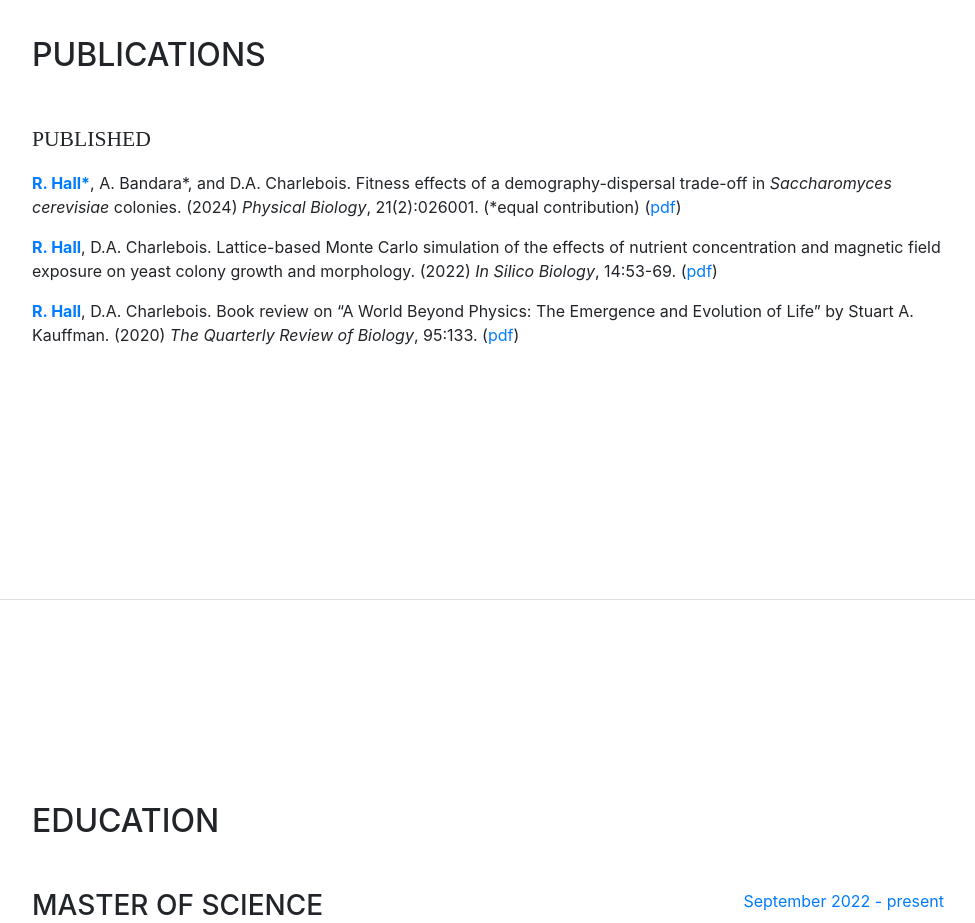
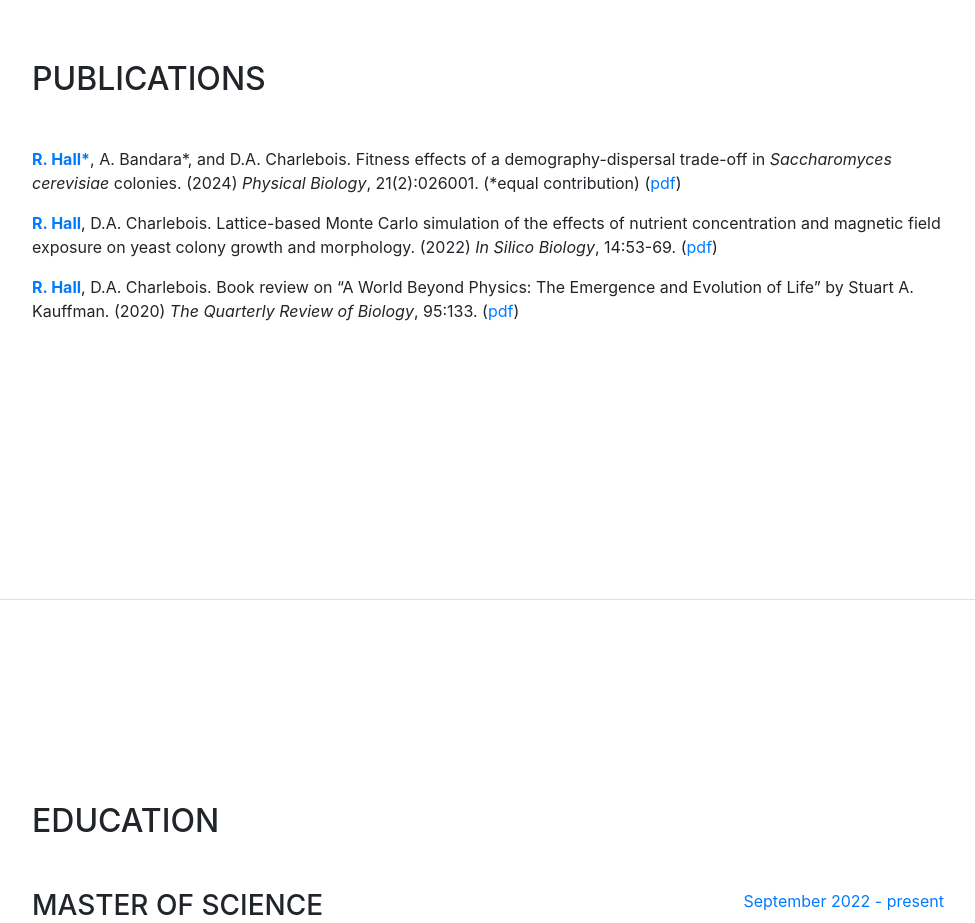
Before and after one commit to bekahall/bekahall.github.io, a website with bundled scripts: page index.html in a window 1280 px wide. Shown: the part 1000-1923 px from the top of the page, without its empty margins (288-1263 px from the left). Built offline with nearby package versions, Linux system fonts and the light colour scheme; a web font is replaced by a local one.

Commit message:
Update index.html

```diff
--- a/index.html
+++ b/index.html
@@ -102,7 +102,7 @@
 
 <!--           <div class="subheading mb-3">Submitted</div> -->
 
-          <div class="subheading mb-3">Published</div>
+<!--           <div class="subheading mb-3">Published</div> -->
           <p><span class="text-primary"><b>R. Hall*</b></span>, A. Bandara*, and D.A. Charlebois. Fitness effects of a demography-dispersal trade-off in <i>Saccharomyces cerevisiae</i> colonies. (2024) <i>Physical Biology</i>, 21(2):026001. (*equal contribution) (<a href="hall2024.pdf">pdf</a>)
           </p>
 
```
